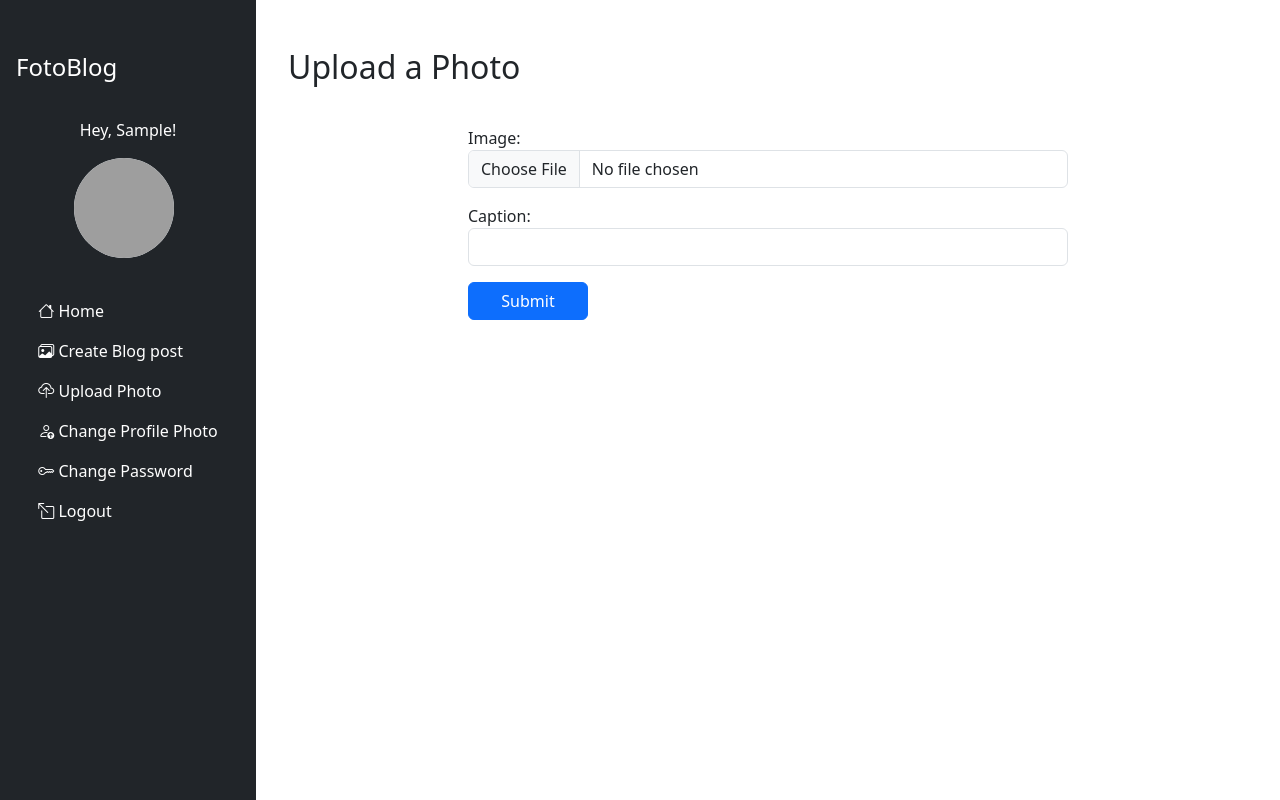
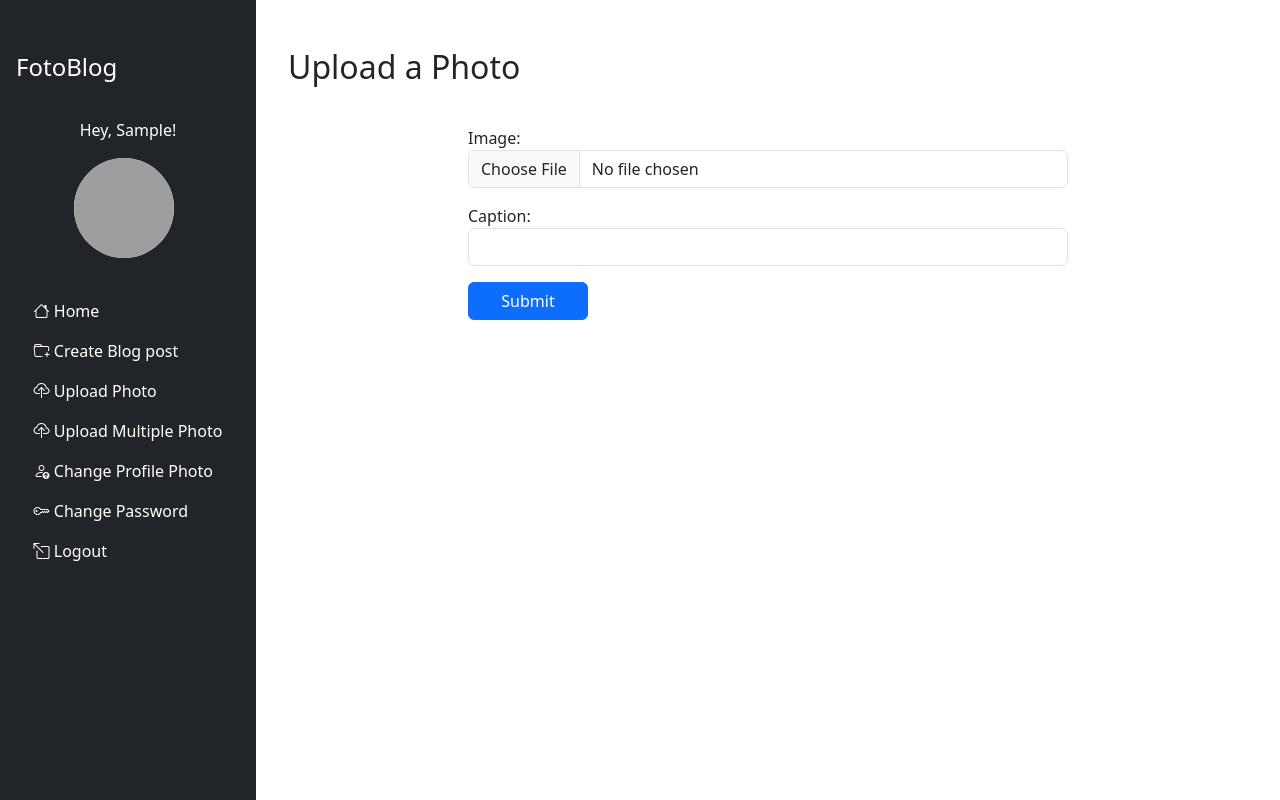
Before and after one commit to nelsonmenza/django-fotoblog, a Django app: page /photo/upload in a window 1280 px wide. Run offline with Django 4.2, Linux system fonts and the light colour scheme; the visitor is signed in with stand-in values (Sample User, id 1); grey boxes are pictures that could not be loaded.

Commit message:
Added upload multiple photos funcionality

```diff
--- a/authentication/static/styles.css
+++ b/authentication/static/styles.css
@@ -16,6 +16,7 @@
 
 .container {
   padding: 3rem 2rem;
+  overflow: scroll; /*Add scroll bar*/
 }
 
 /* Authentication style */
@@ -40,6 +41,7 @@
   display: flex;
   flex-direction: column;
   max-width: 75vh;
+  max-height: auto;
   margin: auto;
   padding-top: 2rem;
 }
--- a/blog/urls.py
+++ b/blog/urls.py
@@ -8,4 +8,9 @@
     path("blog/create", views.blog_and_photo_upload, name="blog_create"),
     path("blog/<int:blog_id>", views.view_blog, name="view_blog"),
     path("blog/<int:blog_id>/edit", views.edit_blog, name="edit_blog"),
+    path(
+        "photo/upload-multiple/",
+        views.create_multiple_photos,
+        name="create_multiple_photos",
+    ),
 ]
--- a/templates/base.html
+++ b/templates/base.html
@@ -1,26 +1,23 @@
 {% load static %}
-
 <!DOCTYPE html>
 <html lang="en">
-
     <head>
         <meta charset="UTF-8">
         <meta name="viewport" content="width=device-width, initial-scale=1.0">
         <!-- Loading Boostrap  -->
-    <link href="https://cdn.jsdelivr.net/npm/bootstrap@5.3.2/dist/css/bootstrap.min.css" rel="stylesheet"
-        integrity="sha384-T3c6CoIi6uLrA9TneNEoa7RxnatzjcDSCmG1MXxSR1GAsXEV/Dwwykc2MPK8M2HN" crossorigin="anonymous">
-    <link rel="stylesheet" href="https://cdn.jsdelivr.net/npm/bootstrap-icons@1.11.1/font/bootstrap-icons.css">
+        <link href="https://cdn.jsdelivr.net/npm/bootstrap@5.3.2/dist/css/bootstrap.min.css"
+              rel="stylesheet"
+              integrity="sha384-T3c6CoIi6uLrA9TneNEoa7RxnatzjcDSCmG1MXxSR1GAsXEV/Dwwykc2MPK8M2HN"
+              crossorigin="anonymous">
+        <link rel="stylesheet"
+              href="https://cdn.jsdelivr.net/npm/bootstrap-icons@1.11.1/font/bootstrap-icons.css">
         <!-- Loading CSS file  -->
         <link rel="stylesheet" href="{% static 'styles.css' %}">
-
         <title>Foto Blog</title>
     </head>
-
     <body>
         <main>
             {% if user.is_authenticated %}
-
-
                 <aside class="d-flex flex-column flex-shrink-0 p-3 text-white bg-dark">
                     <hr>
                     <a href="{% url 'home' %}"
@@ -29,31 +26,40 @@
                     </a>
                     <hr>
                     {% comment %} Profile Photo {% endcomment %}
-            <p>Hey, {{request.user.first_name}}! </p>
-
-            <a href="#" class="d-flex align-items-center text-white text-decoration-none " id="dropdownUser1"
-                data-bs-toggle="dropdown" aria-expanded="false">
+                    <p>Hey, {{ request.user.first_name }}!</p>
+                    <a href="#"
+                       class="d-flex align-items-center text-white text-decoration-none "
+                       id="dropdownUser1"
+                       data-bs-toggle="dropdown"
+                       aria-expanded="false">
                         {% if user.profile_photo %}
-
-                <img class="avatar rounded-circle me-2" width="100" height="100" src="{{ user.profile_photo.url }}">
+                            <img class="avatar rounded-circle me-2 "
+                                 alt="profile photo"
+                                 width="100"
+                                 height="100"
+                                 src="{{ user.profile_photo.url }}">
                         {% else %}
-                <img src="https://github.com/mdo.png" alt="" width="100" height="100" class="rounded-circle me-2">
+                            <img src="https://github.com/mdo.png"
+                                 alt=""
+                                 width="100"
+                                 height="100"
+                                 class="rounded-circle me-2">
                         {% endif %}
                     </a>
-
                     <hr>
-
                     {% comment %} list of link  {% endcomment %}
                     <ul class="nav nav-pills flex-column mb-auto">
                         <li class="nav-item">
-                    <a href="{% url 'home' %}" class="nav-link text-white" aria-current="page">
+                            <a href="{% url 'home' %}"
+                               class="nav-link text-white"
+                               aria-current="page">
                                 <i class="bi bi-house"></i>
                                 Home
                             </a>
                         </li>
                         <li>
                             <a href="{% url "blog_create" %}" class="nav-link text-white">
-                        <i class="bi bi-images"></i>
+                                <i class="bi bi-folder-plus"></i>
                                 Create Blog post
                             </a>
                         </li>
@@ -61,6 +67,12 @@
                             <a href="{% url 'photo_upload' %}" class="nav-link text-white">
                                 <i class="bi bi-cloud-upload"></i>
                                 Upload Photo
+                            </a>
+                        </li>
+                        <li>
+                            <a href="{% url 'create_multiple_photos' %}" class="nav-link text-white">
+                                <i class="bi bi-cloud-upload"></i>
+                                Upload Multiple Photo
                             </a>
                         </li>
                         <li>
@@ -82,22 +94,15 @@
                             </a>
                         </li>
                     </ul>
-
                 </aside>
             {% endif %}
-
             <section class="container">
                 {% block content %}
-            {% endblock %}
-
+                {% endblock content %}
             </section>
         </main>
-
-
         <script src="https://cdn.jsdelivr.net/npm/bootstrap@5.3.2/dist/js/bootstrap.bundle.min.js"
                 integrity="sha384-C6RzsynM9kWDrMNeT87bh95OGNyZPhcTNXj1NW7RuBCsyN/o0jlpcV8Qyq46cDfL"
                 crossorigin="anonymous"></script>
-
     </body>
-
 </html>
```
Also changed, not shown: blog/templates/blog/create_multiple_photos.html (added, +14 -0 lines). Lines whose indentation alone changed are shown as unchanged.
